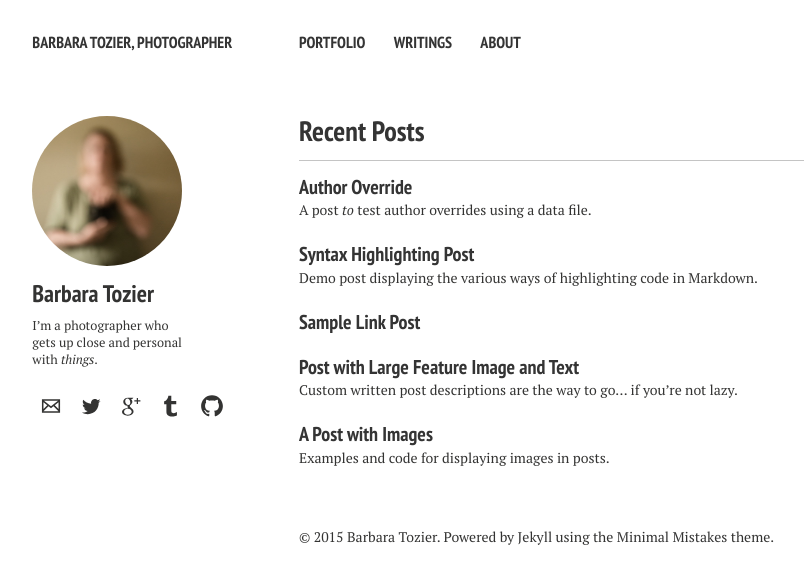
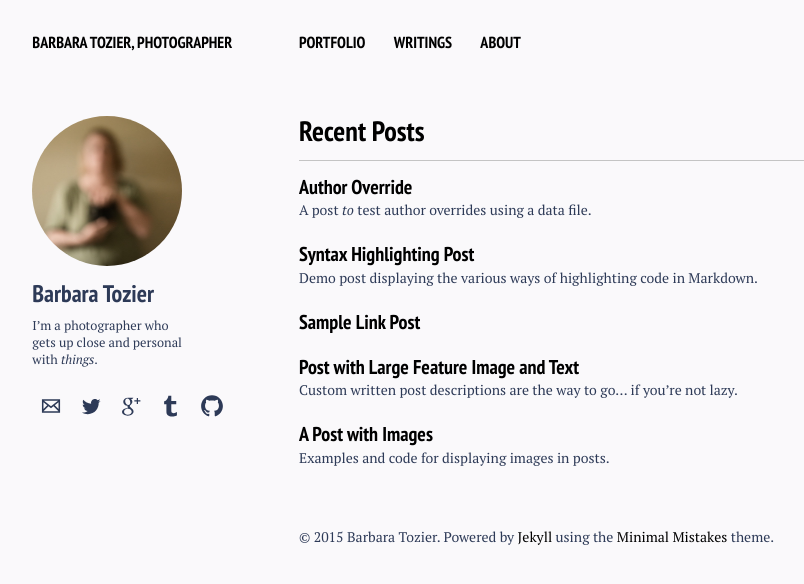
Before and after one commit to logista/btsite, a Jekyll site: the page built from index.md, in a window 1280 px wide. Shown: the top 584 px of the page, without its empty margins (21-825 px from the left). Built offline with Jekyll 4.4.1, drawn with Linux system fonts in a browser that asks for light colours; nearby versions of some CDN libraries.

Commit message:
testing colors

```diff
--- a/_config.yml
+++ b/_config.yml
@@ -42,4 +42,4 @@ owner:
   tumblr: logista
 
 include: [".htaccess"]
-exclude: ["lib", "config.rb", "Capfile", "config", "log", "Rakefile", "Rakefile.rb", "tmp", "less", "*.sublime-project", "*.sublime-workspace", "test", "spec", "Gruntfile.js", "package.json", "node_modules", "Gemfile", "Gemfile.lock", "LICENSE", "README.md"]
+exclude: ["lib", "config.rb", "Capfile", "config", "log", "Rakefile", "Rakefile.rb", "tmp", "less", "*.sublime-project", "*.sublime-workspace", "test", "spec", "Gruntfile.js", "package.json", "node_modules", "Gemfile", "Gemfile.lock", "LICENSE", "README.md", "notes to myself.txt"]
--- a/_sass/variables.scss
+++ b/_sass/variables.scss
@@ -18,9 +18,9 @@ $alt-font: $base-font;
    Colors
    ========================================================================== */
 
-$bodycolor      : #fff;
+$bodycolor      : #faf9fb; //#fff;
 $body-color     : $bodycolor;
-$textcolor      : #333332;
+$textcolor      : #2D3A57; //#333332;
 $text-color     : $textcolor;
 $border-color   : $text-color;
 $basecolor 		  : #343434;
@@ -53,7 +53,7 @@ $youtube-color      : #ff3333;
 $github-color       : #333333;
 
 /* links */
-$linkcolor 		    : #343434;
+$linkcolor 		    : darken($textcolor,30); //#343434;
 $link-color       : $linkcolor;
 $linkcolorhover 	: darken($linkcolor, 10);
 $linkcolorvisited : lighten($linkcolorhover, 20);
```
Also changed, not shown: 1 other file.
